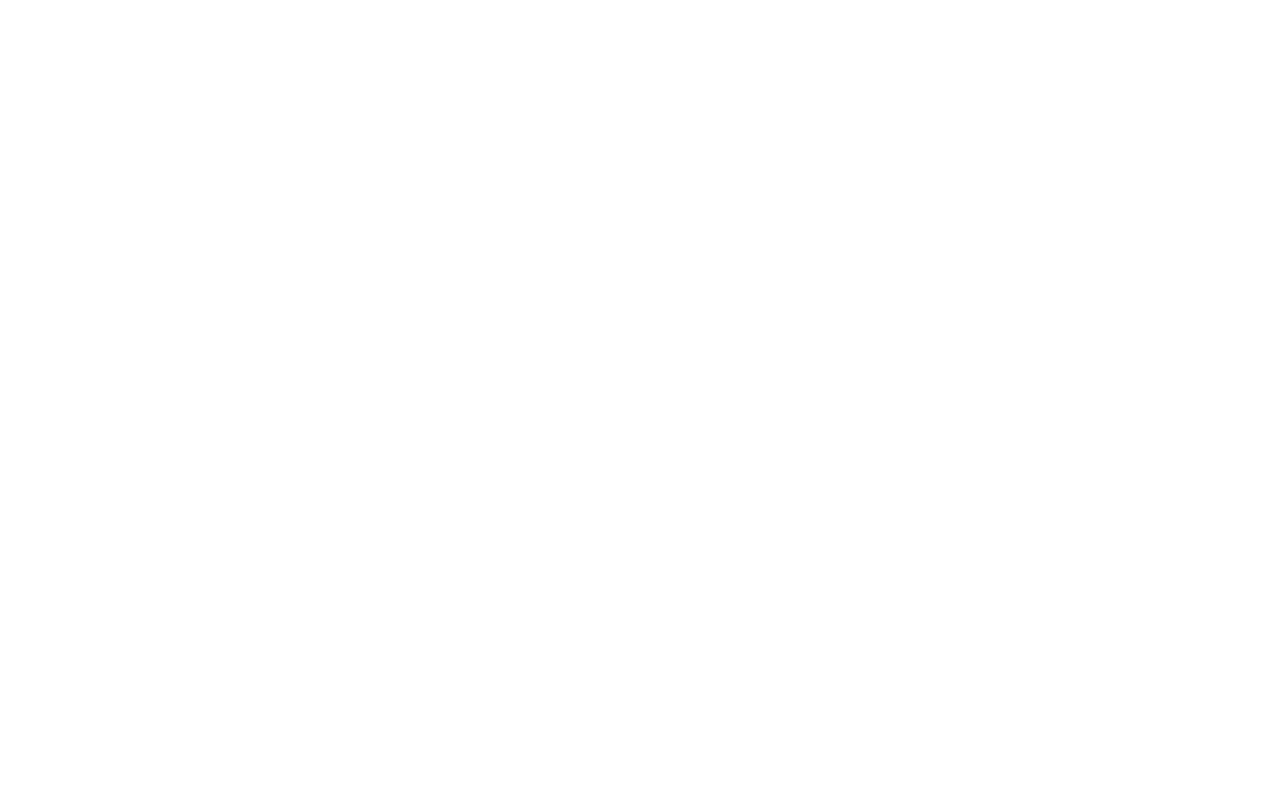
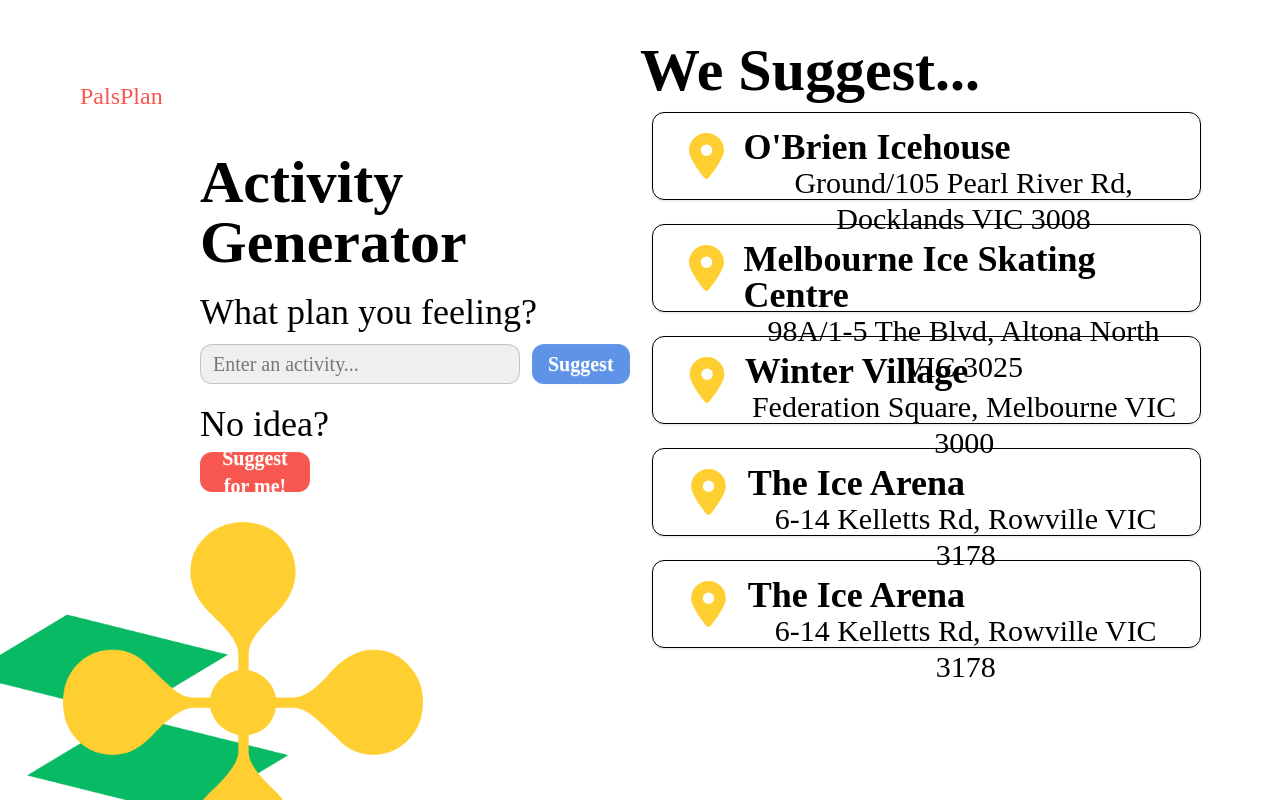
Before and after one commit to derrrna/ieye-unihack-2025, a React (Vite) app in the folder frontend/pals-plan-app/: page /dashboard/1/suggestion in a window 1280 px wide. Before the commit this address had no page. Built offline with nearby package versions, Linux system fonts and the light colour scheme; a web font is replaced by a local one.

Commit message:
temporary push

```diff
--- a/frontend/pals-plan-app/src/App.jsx
+++ b/frontend/pals-plan-app/src/App.jsx
@@ -9,7 +9,6 @@
 import CreationPage from './pages/CreationPage';
 import DashboardPage from './pages/DashboardPage';
 
-
 function App() {
   return (
     <Router>
@@ -18,6 +17,7 @@
         <Route path="/dashboard/:hangoutId" element={<DashboardPage />} />
         <Route path="/dashboard/:hangoutId/login" element={<LoginPage />} />
         <Route path="/dashboard/:hangoutId/availability" element={<AvailabilityPage />} />
+        <Route path="/dashboard/:hangoutId/suggestion" element={<SuggestionPage />} />
       </Routes>
     </Router>
   );
--- a/frontend/pals-plan-app/src/components/LocationBlock.jsx
+++ b/frontend/pals-plan-app/src/components/LocationBlock.jsx
@@ -2,9 +2,9 @@
 
 export default function LocationBlock(props) {
     return(
-        <button className=" btn btn-outline w-full shadow-sm h-22 m-3 rounded-xl ">
+        <button className=" btn btn-outline w-full shadow-sm h-22 m-3 rounded-xl">
             <div className="flex w-full h-full">
-                <img src="public/locationIcon.svg" className="w-10 m-5 color-white"/>
+                <img src="/locationIcon.svg" className="w-10 m-5"/>
                 <div className="flex flex-col">
                     <p className="text-4xl pt-4 leading-none text-start">{props.locationName}</p>
                     <p className="text-3xl font-light">{props.address}</p>
--- a/frontend/pals-plan-app/src/pages/CreationPage.jsx
+++ b/frontend/pals-plan-app/src/pages/CreationPage.jsx
@@ -10,7 +10,7 @@
         const formData = new FormData(event.target)
         const formattedData = {
             name: formData.get("name"),
-            selectedPlace: formData.get("selectedPlace"),
+            location: formData.get("selectedPlace"),
             startDate: formData.get("startDate"),
         };
 
--- a/frontend/pals-plan-app/src/pages/SuggestionPage.jsx
+++ b/frontend/pals-plan-app/src/pages/SuggestionPage.jsx
@@ -1,8 +1,9 @@
 import React from "react";
 import LocationBlock from "../components/LocationBlock";
+import { useParams} from "react-router-dom";
 
 export default function SuggestionPage() {
-
+    const { hangoutId } = useParams();
     /*NOTE: this array should contain the top 5 locations suggested by the AI. For now this is hardcoded.*/
     /* Refer to line 48 to see where these objects are used*/
     const topLocations = [
@@ -19,7 +20,7 @@
         <div className="w-screen h-screen flex bg-white">
 
             {/* generator side*/}
-            <div className="w-1/2 h-full text-black bg-[url('public/SuggestionPageBackground.png')] bg-cover">
+            <div className="w-1/2 h-full text-black bg-[url('/SuggestionPageBackground.png')] bg-cover">
 
                 <h2 className="lg:text-2xl pt-20 pl-20 font-[Slackey] text-[#F8574F]">PalsPlan</h2>
 
@@ -29,8 +30,11 @@
                     <h1 className="text-6xl font-bold"> Activity Generator</h1>
                     <h3 className="text-4xl mt-5"> What plan you feeling? </h3>
                     <div className="mt-3">
-                        <input type="text" placeholder="Enter an activity..." className="bg-[#EFEFEF] input rounded-xl text-xl" />
-                        <button className="btn ml-3 text-xl text-white bg-[#5E93E8] border-none rounded-xl"> Suggest </button>
+                    <form action={`http://localhost:3000/event/${hangoutId}/locations`}>
+                            <input type="text" name="name" placeholder="Enter an activity..." className="bg-[#EFEFEF] input rounded-xl text-xl" />
+                            <button type="submit" className="btn ml-3 text-xl text-white bg-[#5E93E8] border-none rounded-xl"> Suggest </button>
+                        </form>
+
                     </div>
 
                     {/* user don't know what to do*/}
```
Also changed, not shown: 2 other files (tests, documents, lock files or other folders).
